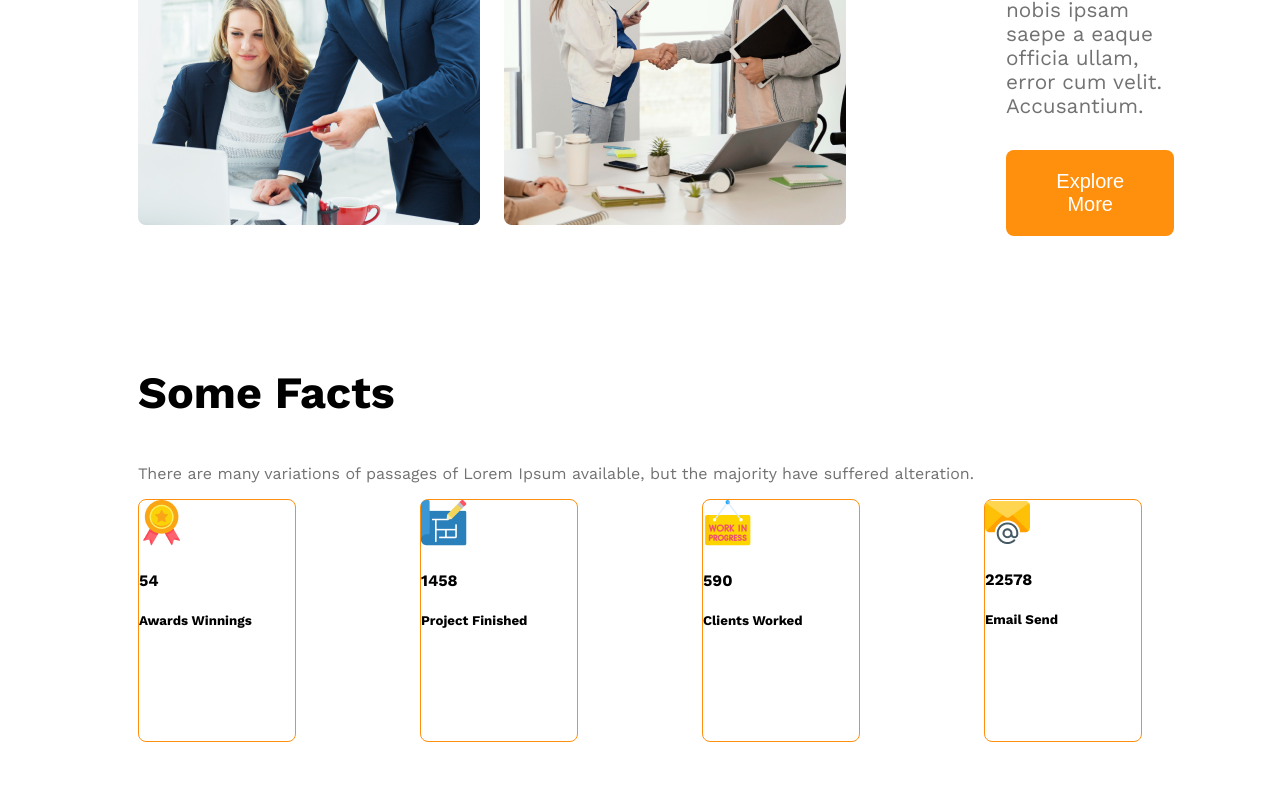
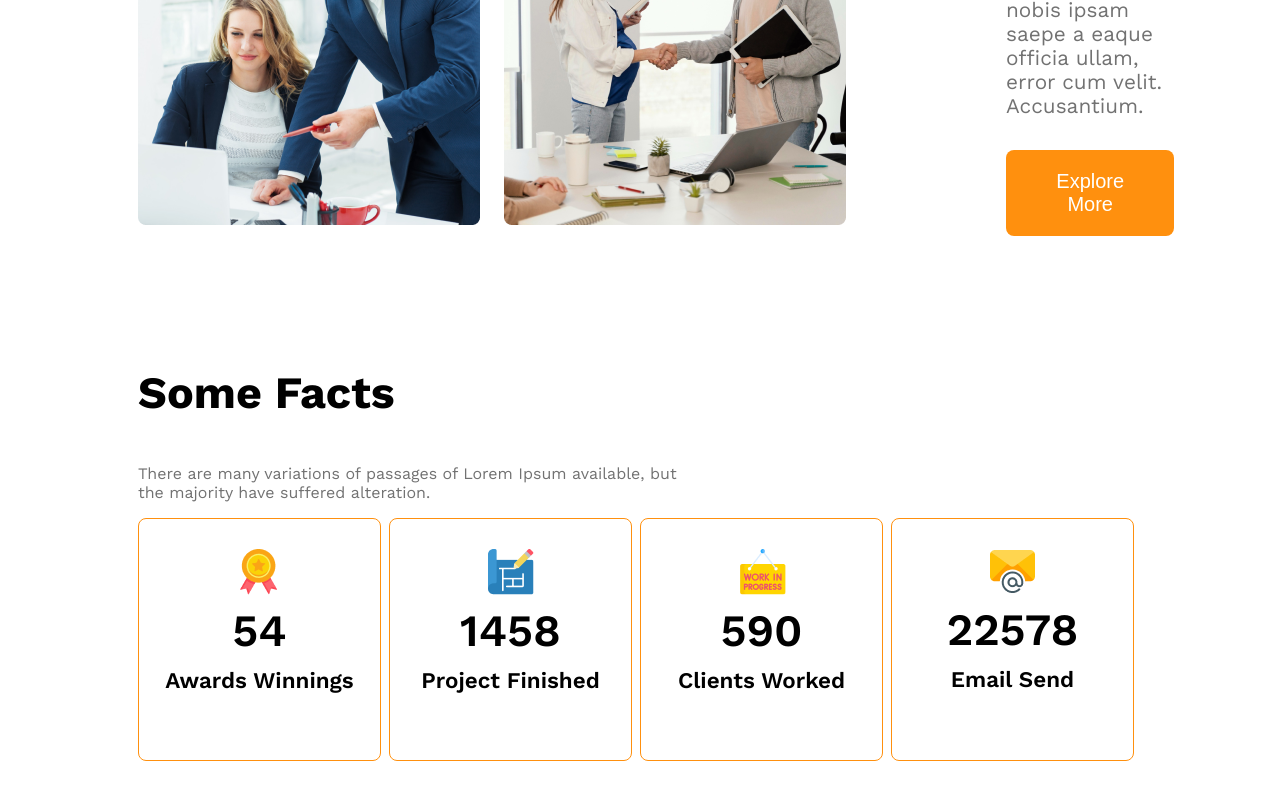
Before and after one commit to Sumona460/g3-architects-web, a plain HTML site: page index.html in a window 1280 px wide. Shown: the part 1929-2729 px from the top of the page. Drawn offline with nearby package versions, Linux system fonts and the light colour scheme.

Commit message:
fact section done

```diff
--- a/index.html
+++ b/index.html
@@ -58,43 +58,45 @@
     </div>
 </section>
 
-<!-- Love and enjoy -->
+<!-- some facts-->
 <section>
 <h3 class="section-title">
     Some Facts</h3>
-    <p class="text-light-gray">
+    <p class="text-light-gray fact-description">
         There are many variations of passages of Lorem Ipsum available, but the majority have suffered alteration.
     </p>
     <div class="facts-container">
     <!-- .fact*4>img.fact-icon+h4.fact-number+h5.fact-name -->
-     <div class="fact">
-        <img src="images/icons/ribon.png" alt="" class="fact-icon">
+     <div class="fact-card display-flex">
+        <div>
+            <img src="images/icons/ribon.png" alt="" class="fact-icon">
         <h4 class="fact-number">54</h4>
         <h5 class="fact-name">Awards Winnings</h5>
-     </div>
-     <div class="fact">
-        <img src="images/icons/projects.png" alt="" class="fact-icon">
+       </div>
+    </div>
+     <div class="fact-card display-flex">
+         <div><img src="images/icons/projects.png" alt="" class="fact-icon">
         <h4 class="fact-number">1458</h4>
         <h5 class="fact-name">Project Finished</h5>
+    </div>
      </div>
-     <div class="fact">
-        <img src="images/icons/customers.png" alt="" class="fact-icon">
+     <div class="fact-card display-flex">
+         <div> <img src="images/icons/customers.png" alt="" class="fact-icon">
         <h4 class="fact-number">590</h4>
         <h5 class="fact-name">Clients Worked</h5>
+    </div>
      </div>
-     <div class="fact">
-        <img src="images/icons/email.png" alt="" class="fact-icon">
+     <div class="fact-card display-flex">
+         <div><img src="images/icons/email.png" alt="" class="fact-icon">
         <h4 class="fact-number">22578</h4>
         <h5 class="fact-name">Email Send</h5>
+    </div>
      </div>
 
     </div>
 </section>
 
-<!-- some facts -->
- <section class="some-facts">
 
- </section>
 
    </main>
    <footer>
--- a/styles/style.css
+++ b/styles/style.css
@@ -106,18 +106,37 @@
   margin-bottom: 32px;
   font-size: 1.3rem;
 }
+/* some facts related style  */
 .facts-container{
-  display: flex;
-  gap: 124px ;
+  display: grid;
+  grid-template-columns: repeat(4, 1fr);
+  /* gap: 124px ; */
 
 }
-.fact{
+.fact-card{
   border: 1px solid #ff900e;
   border-radius: 8px;
   width: 241px;
   height: 241px;
+  text-align: center;
+  justify-content: center;
+  align-items: center;
 
 
+}
+.fact-number{
+  font-size: 2.8rem;
+  font-weight: 600;
+  margin-top: 5px;
+  margin-bottom: 10px;
+}
+.fact-name{
+  font-size: 1.4rem;
+  font-weight: 600;
+  margin-top: 10px;
+}
+.fact-description{
+  max-width: 540px ;
 }
 @media screen and (max-width:576px) {
   .navbar,
```
